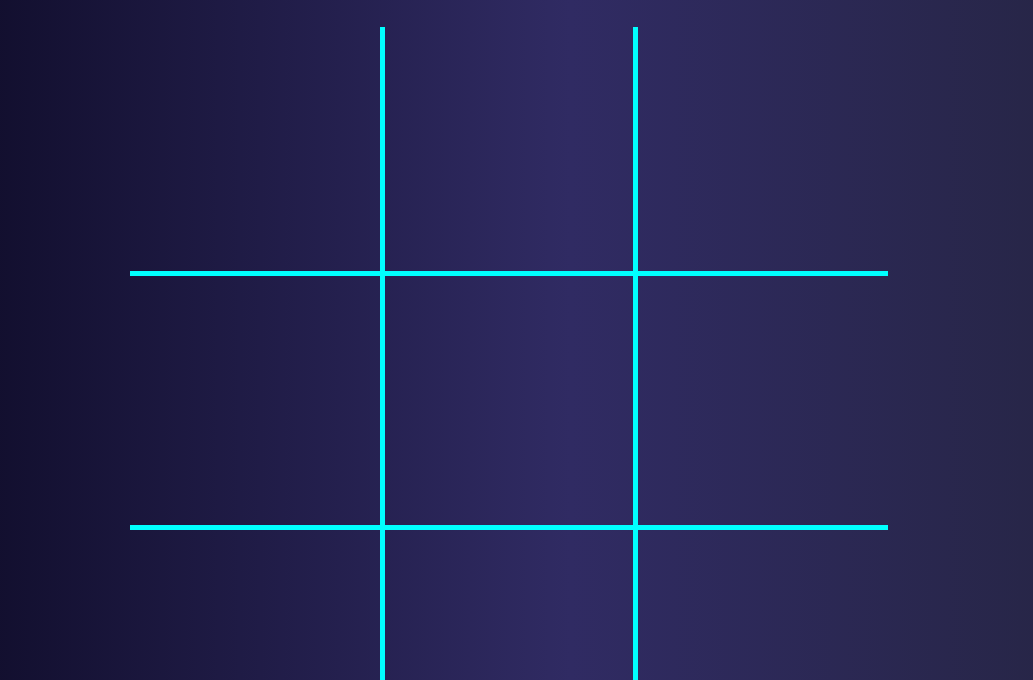
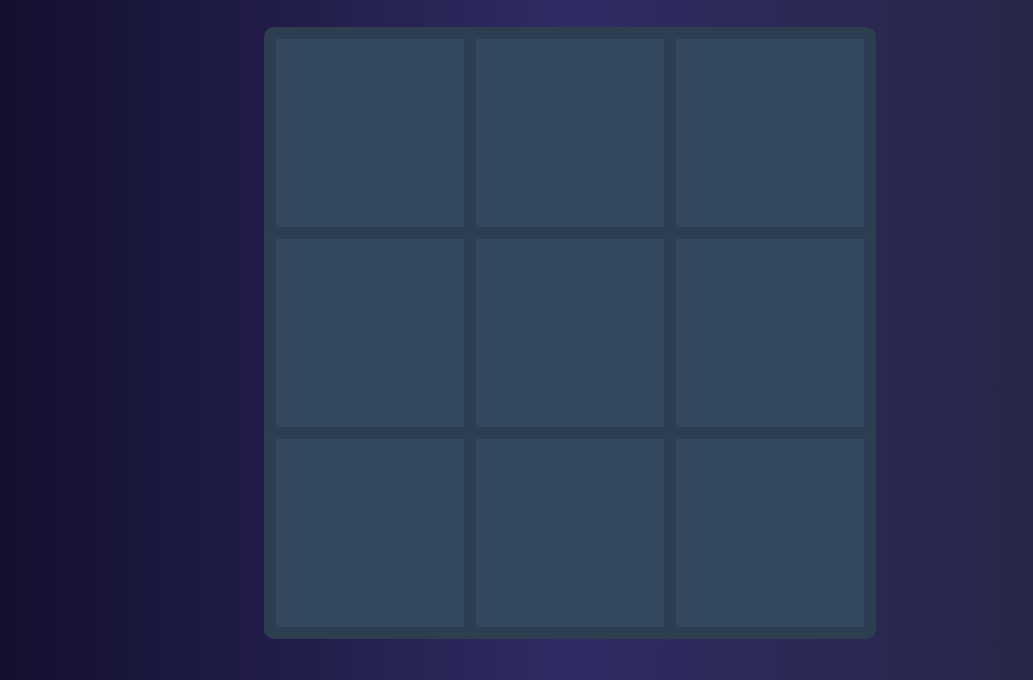
Before and after one commit to KostaD02/Tic-Tac-Toe-JS, a plain HTML site: page index.html in a window 1280 px wide. Both pictures are taken after a click on the link "Start". Shown: the part 120-800 px from the top of the page, without its empty margins (70-1103 px from the left). Drawn offline with Linux system fonts and the light colour scheme.

Commit message:
change to grid

```diff
--- a/index.html
+++ b/index.html
@@ -27,35 +27,15 @@
             </div>
         </div>
         <div class="place" id="place">
-            <div class="first" onclick="displayPoint()">
-                <p id="one"></p>
-            </div>
-            <div class="second" onclick="displayPoint()">
-                <p id="two"></p>
-            </div>
-            <div class="third" onclick="displayPoint()">
-                <p id="three"></p>
-            </div>
-            <br>
-            <div class="forth" onclick="displayPoint()">
-                <p id="four"></p>
-            </div>
-            <div class="fifth" onclick="displayPoint()">
-                <p id="five"></p>
-            </div>
-            <div class="sixth" onclick="displayPoint()">
-                <p id="six"></p>
-            </div>
-            <br>
-            <div class="seventh" onclick="displayPoint()">
-                <p id="seven"></p>
-            </div>
-            <div class="eighth" onclick="displayPoint()">
-                <p id="eigth"></p>
-            </div>
-            <div class="ninth" onclick="displayPoint()">
-                <p id="nine"></p>
-            </div>
+            <div class="cube" id="1" onclick="displayPoint(`1`)"></div>
+            <div class="cube" id="2" onclick="displayPoint(`2`)"></div>
+            <div class="cube" id="3" onclick="displayPoint(`3`)"></div>
+            <div class="cube" id="4" onclick="displayPoint(`4`)"></div>
+            <div class="cube" id="5" onclick="displayPoint(`5`)"></div>
+            <div class="cube" id="6" onclick="displayPoint(`6`)"></div>
+            <div class="cube" id="7" onclick="displayPoint(`7`)"></div>
+            <div class="cube" id="8" onclick="displayPoint(`8`)"></div>
+            <div class="cube" id="9" onclick="displayPoint(`9`)"></div>
         </div>
     </main>
     <script src="./main.js"></script>
--- a/main.js
+++ b/main.js
@@ -11,7 +11,7 @@ function inputNames() {
 function start(ClearID, ShowID, placeID) {
   document.getElementById(ClearID).style.display = "none";
   document.getElementById(ShowID).style.display = "inline-block";
-  document.getElementById(placeID).style.display = "inline-block";
+  document.getElementById(placeID).style.display = "grid";
   displayPlayerNames();
 }
 
@@ -19,3 +19,7 @@ function displayPlayerNames() {
   document.getElementById("displayFirstPlayerNumber").innerHTML = names[0];
   document.getElementById("displaySecondPlayerNumber").innerHTML = names[1];
 }
+
+function displayPoint(displayID) {
+  document.getElementById(`${displayID}`).innerHTML = "X";
+}
--- a/style.css
+++ b/style.css
@@ -1,6 +1,12 @@
 body {
   margin: 0px;
   padding: 0px;
+  -webkit-touch-callout: none;
+  -webkit-user-select: none;
+  -khtml-user-select: none;
+  -moz-user-select: none;
+  -ms-user-select: none;
+  user-select: none;
 }
 main {
   background: linear-gradient(to right, #0f0c29, #302b63, #24243e);
@@ -65,61 +71,24 @@ main {
   margin-left: 100px;
 }
 .place {
-  width: auto;
   display: none;
-  margin-left: 200px;
+  width: 600px;
+  height: 600px;
+  margin: 0 auto;
+  background-color: #34495e;
+  color: #fff;
+  border: 6px solid #2c3e50;
+  border-radius: 10px;
+  grid-template: repeat(3, 1fr) / repeat(3, 1fr);
 }
-.place .first,
-.second,
-.third,
-.forth,
-.fifth,
-.sixth,
-.seventh,
-.eighth,
-.ninth {
-  width: 250px;
-  display: inline-block;
-  background-color: transparent;
-  height: 250px;
+
+.cube {
+  border: 6px solid #2c3e50;
+  border-radius: 2px;
+  font-family: Helvetica;
+  font-weight: bold;
+  font-size: 4em;
+  display: flex;
+  justify-content: center;
+  align-items: center;
 }
-.first {
-  border-right: 5px solid cyan;
-  margin-bottom: -10px;
-}
-.second {
-  margin-left: -5px;
-  margin-bottom: -10px;
-}
-.third {
-  margin-left: -5px;
-  border-left: 5px solid cyan;
-  margin-bottom: -10px;
-}
-.forth,
-.seventh {
-  border-right: 5px solid cyan;
-  margin-top: -5px;
-  border-top: 5px solid cyan;
-}
-.fifth,
-.eighth {
-  border-top: 5px solid cyan;
-  margin-left: -5px;
-}
-.sixth,
-.ninth {
-  border-left: 5px solid cyan;
-  margin-left: -5px;
-  margin-top: -5px;
-  border-top: 5px solid cyan;
-}
-.forth {
-  margin-bottom: -5px;
-}
-.fifth {
-  margin-bottom: -5px;
-}
-.sixth {
-  margin-bottom: -5px;
-}
```
